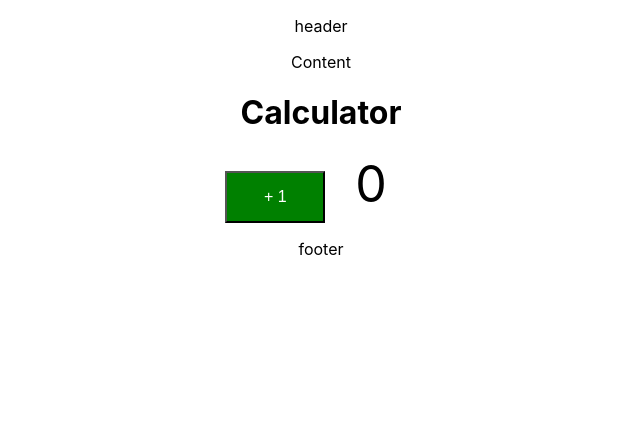
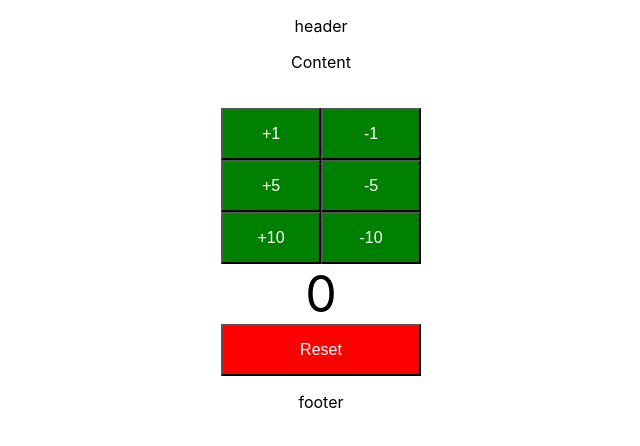
Before and after one commit to athanasiouconst/super-foods-react, a React (Create React App) app: page / in a window 1280 px wide. Shown: the top 446 px of the page, without its empty margins (319-959 px from the left). Built offline with nearby package versions, Linux system fonts and the light colour scheme.

Commit message:
add props and methods inside jsx

```diff
--- a/src/App.js
+++ b/src/App.js
@@ -3,7 +3,7 @@
 import Header from "./Components/Header/Header";
 import Content from "./Components/Content/Content";
 import Footer from "./Components/Footer/Footer";
-import Calculator from "./Components/Calculator/Calculator";
+import CalculatorVersion1 from "./Components/Calculator/CalculatorVersion1";
 
 class App extends Component {
     render() {
@@ -14,7 +14,10 @@
 
                 <Content/>
 
-                <Calculator/>
+                {/*<Calculator/>*/}
+
+                <br/>
+                <CalculatorVersion1/>
 
                 <Footer/>
 
--- a/src/Components/Calculator/Calculator.css
+++ b/src/Components/Calculator/Calculator.css
@@ -1,16 +1,22 @@
 .calculator {
     text-align: center;
+    padding : 5px ;
 }
 
 button {
     background-color: green;
-    font-size: 16px;
-    padding: 15px 30px;
-    color: white;
-    width: 100px;
+    font-size : 16px;
+    padding : 15px 30px;
+    color : white;
+    width : 100px;
 }
 
 .count {
-    font-size: 50px;
-    padding: 15px 30px;
+    font-size : 50px;
+    padding : 15px 30px;
 }
+
+.reset {
+    background-color: red;
+    width : 200px;
+}
--- a/src/Components/Calculator/Calculator.js
+++ b/src/Components/Calculator/Calculator.js
@@ -1,5 +1,6 @@
 import React, {Component} from 'react';
 import './Calculator.css';
+import CounterByNumber from "./CounterByNumber";
 
 class Calculator extends Component {
 
@@ -13,40 +14,25 @@
 
         };
 
-        this.increment = this.increment.bind(this);
-        //this.decrement = this.decrement.bind(this);
-        //this.reset = this.reset.bind(this);
     }
 
     render() {
+
         return (
             <div className="calculator">
 
                 <h1>Calculator</h1>
 
-                <button onClick={this.increment}>+ 1</button>
+                <CounterByNumber by={1}/>
 
-                <span className="count">{this.state.counter}</span>
+                <CounterByNumber by={5}/>
+
+                <CounterByNumber by={10}/>
 
             </div>
         );
-    }
+    };
 
-    increment() {
-        //console.log('increment');
-
-        this.setState({
-            counter: this.state.counter+1
-        });
-        // this.setState(
-        //     (prevState) => {
-        //         return { counter: prevState.counter + 1 }
-        //     }
-        // );
-    }
 }
 
-
-
-
 export default Calculator;
--- /dev/null
+++ b/src/Components/Calculator/CalculatorVersion1.js
@@ -0,0 +1,78 @@
+import React, {Component} from 'react';
+import PropTypes from 'prop-types'
+import './Calculator.css';
+
+class CalculatorVersion1 extends Component {
+
+    constructor() {
+
+        super(); //Error 1
+
+        this.state = {
+            counter: 0
+        }
+
+        this.increment = this.increment.bind(this);
+        this.decrement = this.decrement.bind(this);
+        this.reset = this.reset.bind(this);
+    }
+
+    render() {
+        return (
+            <div className="counter">
+                <CounterByNum by={1} incrementMethod={this.increment} decrementMethod={this.decrement} />
+                <CounterByNum by={5} incrementMethod={this.increment} decrementMethod={this.decrement} />
+                <CounterByNum by={10} incrementMethod={this.increment} decrementMethod={this.decrement} />
+                <span className="count">{this.state.counter}</span>
+                <div><button className="reset" onClick={this.reset}>Reset</button></div>
+            </div>
+        );
+    }
+
+    reset() {
+        this.setState({ counter: 0 });
+    }
+
+    increment(by) {
+        //console.log(`increment from child - ${by}`)
+        this.setState(
+            (prevState) => {
+                return { counter: prevState.counter + by }
+            }
+        );
+    }
+
+    decrement(by) {
+        //console.log(`increment from child - ${by}`)
+        this.setState(
+            (prevState) => {
+                return { counter: prevState.counter - by }
+            }
+        );
+    }
+}
+
+class CounterByNum extends Component {
+
+
+    render() {
+        return (
+            <div className="counter">
+                <button onClick={() => this.props.incrementMethod(this.props.by)} >+{this.props.by}</button>
+                <button onClick={() => this.props.decrementMethod(this.props.by)} >-{this.props.by}</button>
+            </div>
+        )
+    }
+
+}
+
+CalculatorVersion1.defaultProps = {
+    by: 1
+}
+
+CalculatorVersion1.propTypes = {
+    by: PropTypes.number
+}
+
+
+export default CalculatorVersion1;
--- /dev/null
+++ b/src/Components/Calculator/CounterByNumber.js
@@ -0,0 +1,81 @@
+import React, {Component} from 'react';
+import PropTypes from 'prop-types';
+
+class CounterByNumber extends Component {
+
+    //Define the initial state in a constructor
+    constructor() {
+
+        super();
+
+        this.state = {
+            counter: 0
+
+        };
+
+        this.increment = this.increment.bind(this);
+        this.decrement = this.decrement.bind(this);
+        this.reset = this.reset.bind(this);
+    }
+
+
+    render() {
+
+        return (
+            <div className="counter">
+                <CounterByNum by={1} incrementMethod={this.increment} decrementMethod={this.decrement} />
+                <CounterByNum by={5} incrementMethod={this.increment} decrementMethod={this.decrement} />
+                <CounterByNum by={10} incrementMethod={this.increment} decrementMethod={this.decrement} />
+                <span className="count">{this.state.counter}</span>
+                <div><button className="reset" onClick={this.reset}>Reset</button></div>
+            </div>
+        );
+    };
+
+
+    reset() {
+        this.setState({ counter: 0 });
+    }
+
+    increment(by) {
+        //console.log(`increment from child - ${by}`)
+        this.setState(
+            (prevState) => {
+                return { counter: prevState.counter + by }
+            }
+        );
+    }
+
+    decrement(by) {
+        //console.log(`increment from child - ${by}`)
+        this.setState(
+            (prevState) => {
+                return { counter: prevState.counter - by }
+            }
+        );
+    }
+}
+
+class CounterByNum extends Component {
+
+
+    render() {
+        return (
+            <div className="counter">
+                <button onClick={() => this.props.incrementMethod(this.props.by)} >+{this.props.by}</button>
+                <button onClick={() => this.props.decrementMethod(this.props.by)} >-{this.props.by}</button>
+            </div>
+        )
+    }
+
+}
+//define default values
+CounterByNumber.defaultProps = {
+    by : 1
+};
+
+CounterByNumber.propTypes = {
+    by: PropTypes.number
+};
+
+export default CounterByNumber;
```
